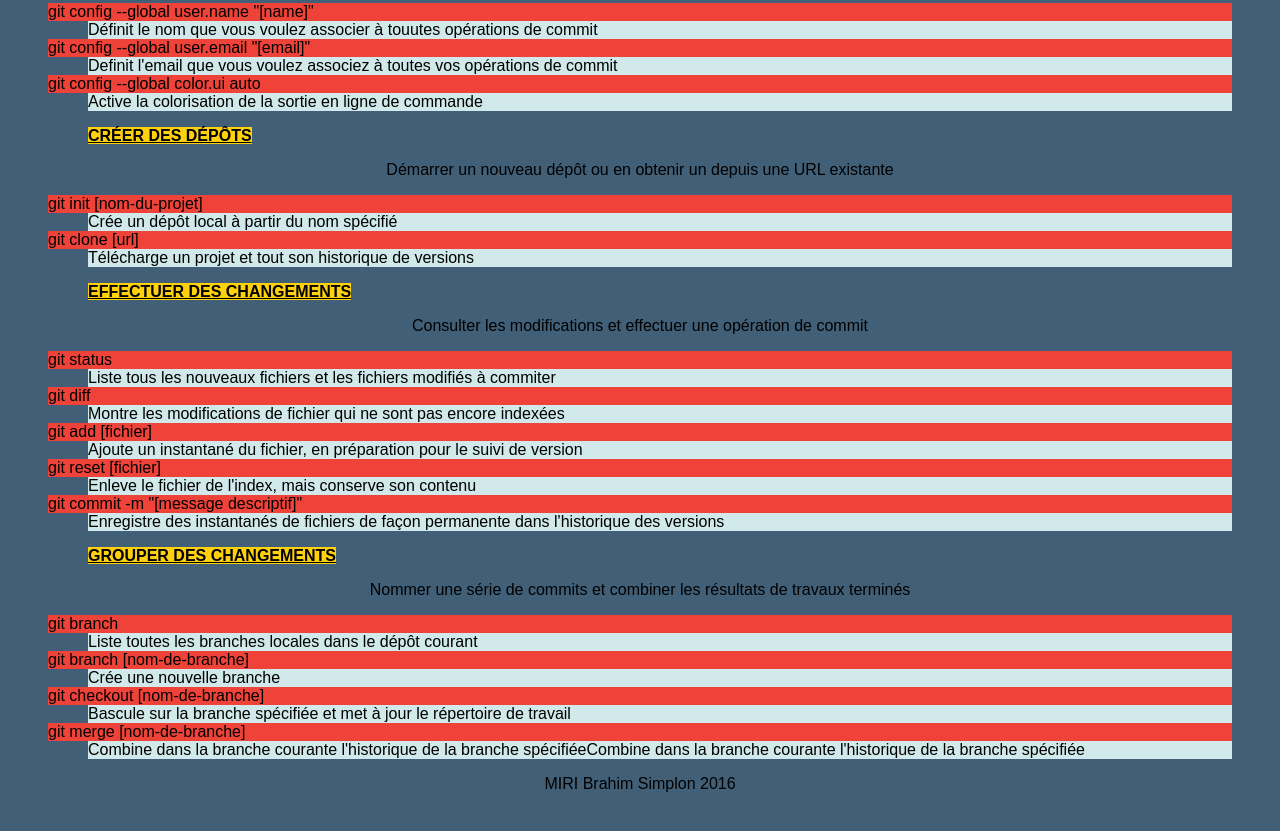
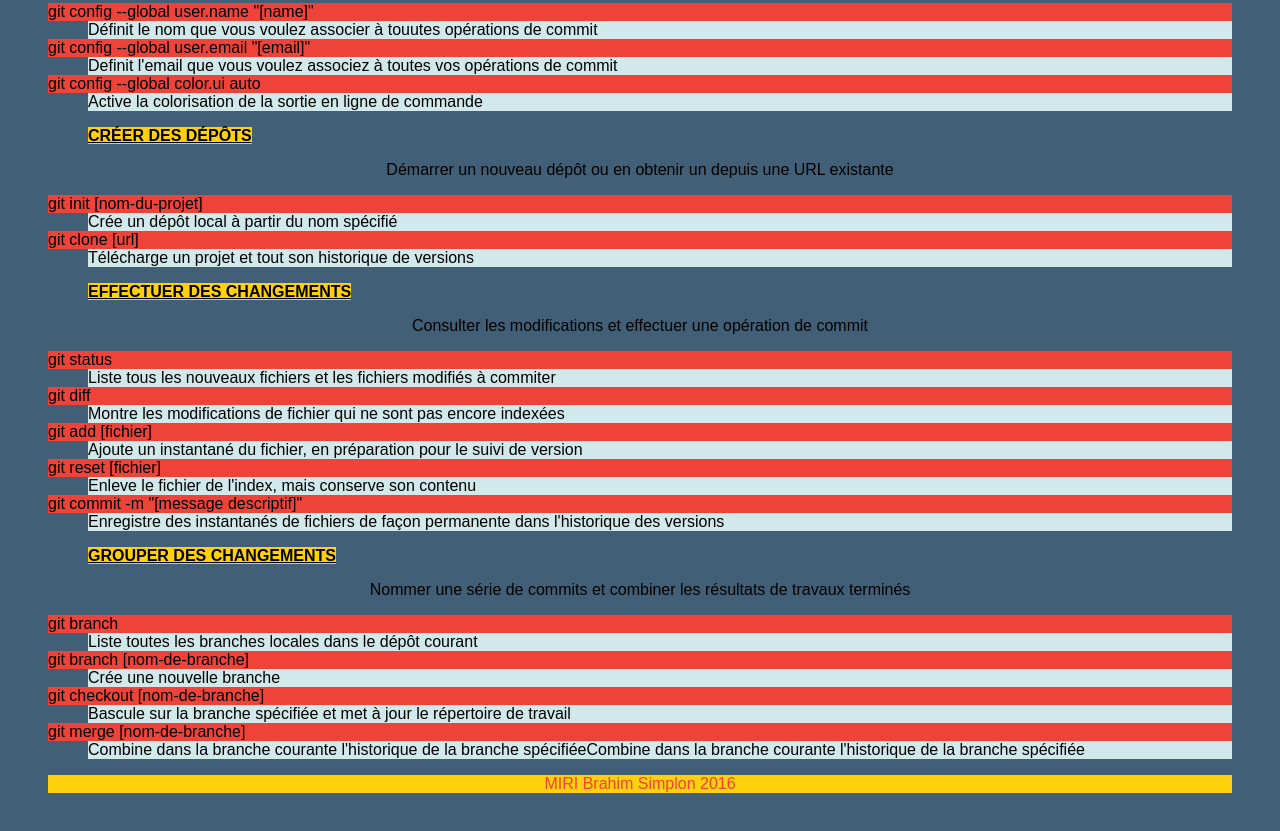
Before and after one commit to brahim59/cheatsheet-git, a plain HTML site: page index.html in a window 1280 px wide. Shown: the part 357-1188 px from the top of the page. Drawn offline with Linux system fonts and the light colour scheme.

Commit message:
footer css style.css

```diff
--- a/style.css
+++ b/style.css
@@ -34,3 +34,11 @@ body{                               /* contenu texte */
 p{
 	text-align: center;
 }
+.pied {                          /* pied de page footer */
+
+color:#EF4339;
+background-color:#FFD00C;
+text-align: center;
+
+
+}
```
